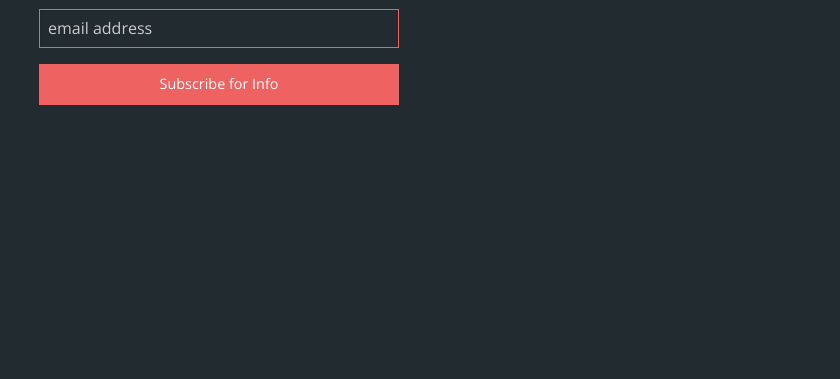
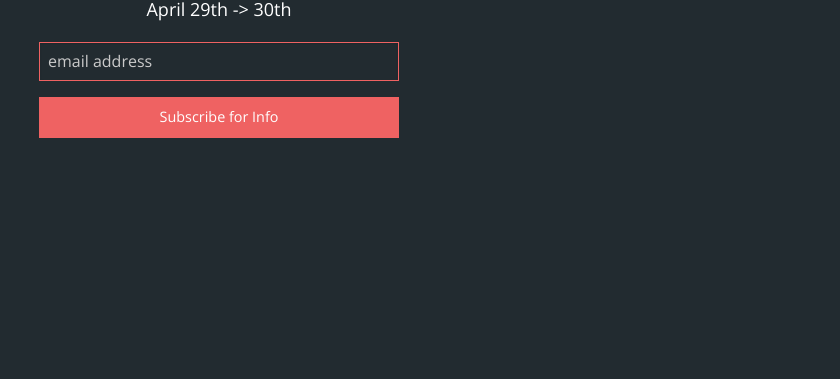
Before and after one commit to Bostonhacks/Bostonhacks.github.io, a plain HTML site: page index.html in a window 1280 px wide. Shown: the part 421-800 px from the top of the page, without its empty margins (421-1261 px from the left). Drawn offline with nearby package versions, Linux system fonts and the light colour scheme.

Commit message:
Add date

```diff
--- a/index.html
+++ b/index.html
@@ -16,6 +16,7 @@
       <a id="mlh-trust-badge" style="display:block;max-width:100px;min-width:60px;position:fixed;right:50px;top:0;width:10%;z-index:10000" href="https://mlh.io/seasons/na-2017/events?utm_source=na-2017&amp;utm_medium=TrustBadge&amp;utm_campaign=na-2017&amp;utm_content=gray" target="_blank"><img src="https://s3.amazonaws.com/logged-assets/trust-badge/2017/gray.svg" alt="Major League Hacking 2017 Hackathon Season" style="width:100%"></a>
       <img src="img/terrierLogo.png" id="terrierLogo">
       <h1>Boston<b>Hacks</b> Spring 2017</h1>
+      <h3>April 29th -> 30th</h3>
       <!-- Begin MailChimp Signup Form -->
       <div id="mc_embed_signup">
       <form action="//bostonhacks.us11.list-manage.com/subscribe/post?u=13cd178ce59e4de2a1ecb4265&amp;id=1954f2ac95" method="post" id="mc-embedded-subscribe-form" name="mc-embedded-subscribe-form" class="validate" target="_blank" novalidate>
```
